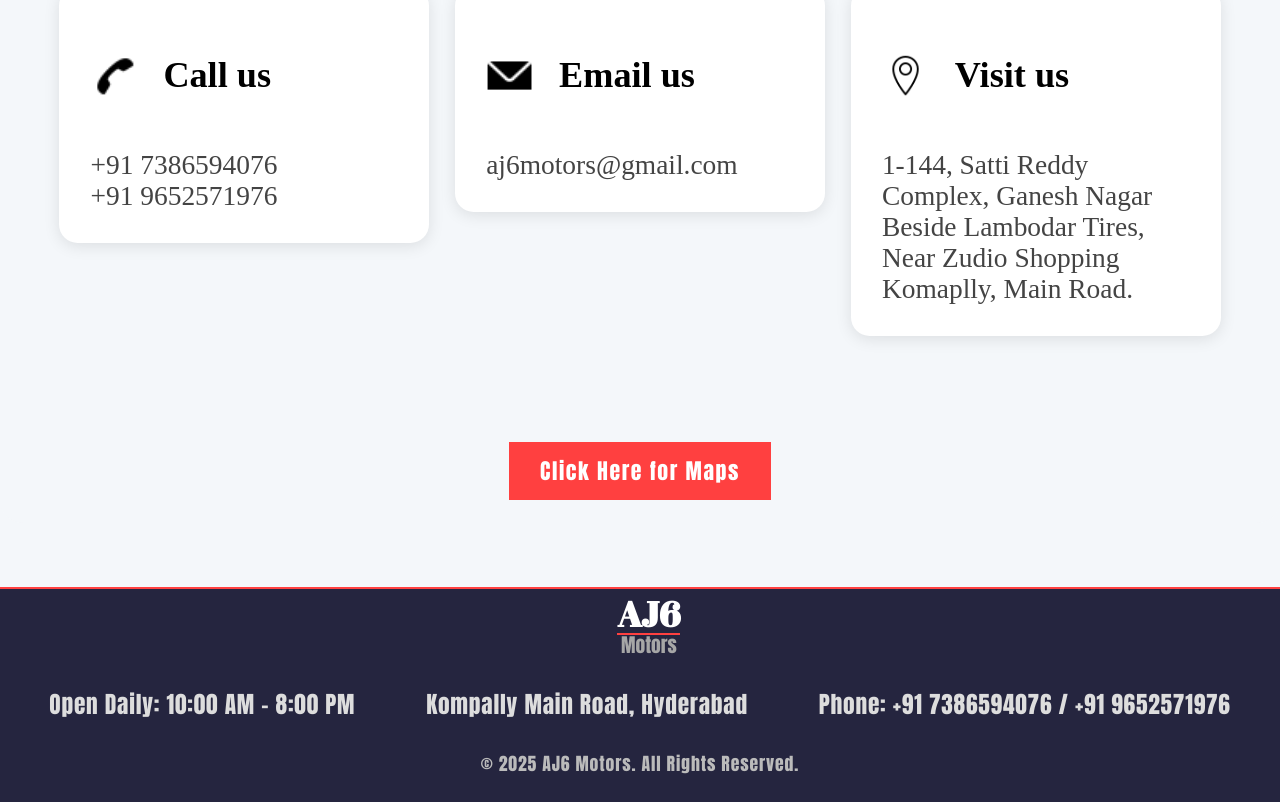
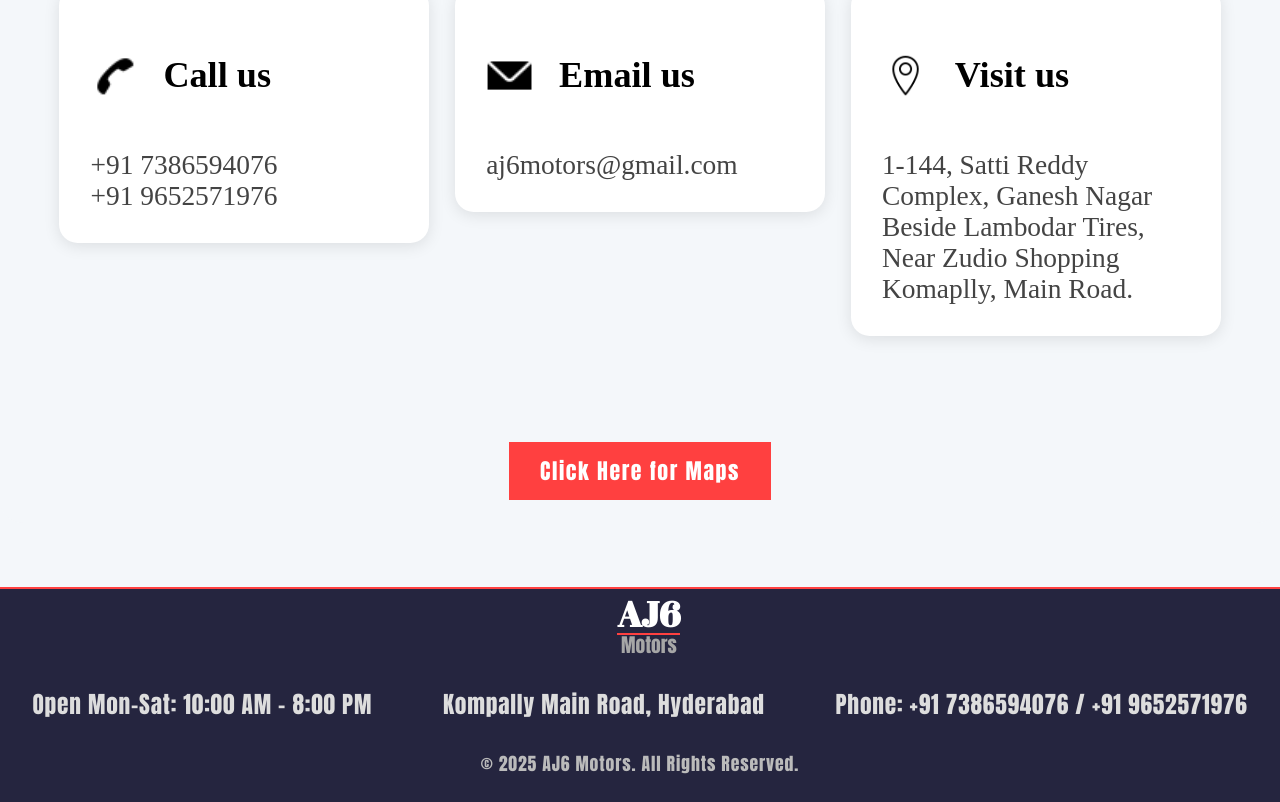
Before and after one commit to ajay0550/AJ6Motors-, a React (Vite) app: page / in a window 1280 px wide. Shown: the part 3059-3861 px from the top of the page. Built offline with nearby package versions, Linux system fonts and the light colour scheme.

Commit message:
final product

```diff
--- a/src/Footer.jsx
+++ b/src/Footer.jsx
@@ -12,7 +12,7 @@
         </div>
 
         <div className="footer-info">
-          <p>Open Daily: 10:00 AM – 8:00 PM</p>
+          <p>Open Mon-Sat: 10:00 AM – 8:00 PM</p>
           <p>Kompally Main Road, Hyderabad</p>
           <p>Phone: +91 7386594076 / +91 9652571976</p>
         </div>
```
